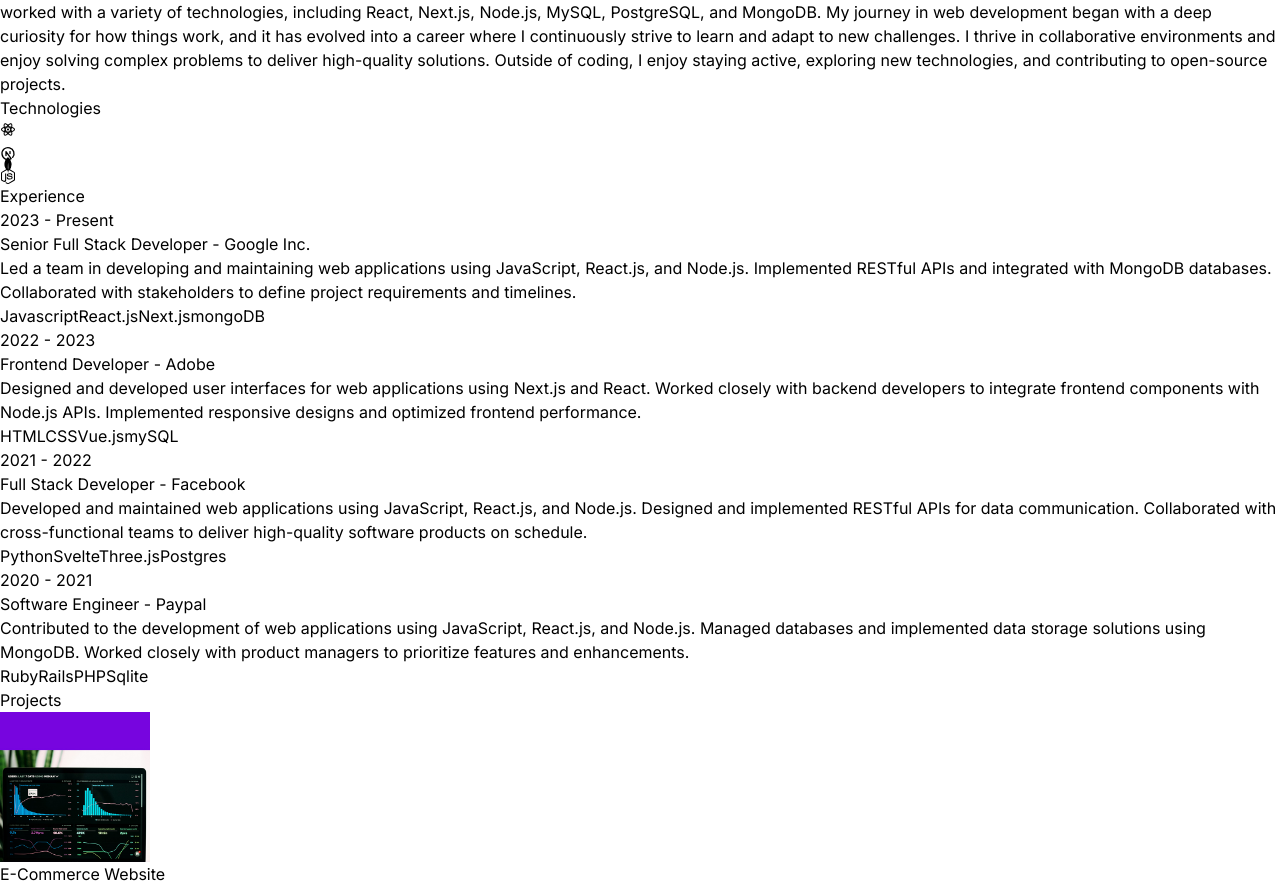
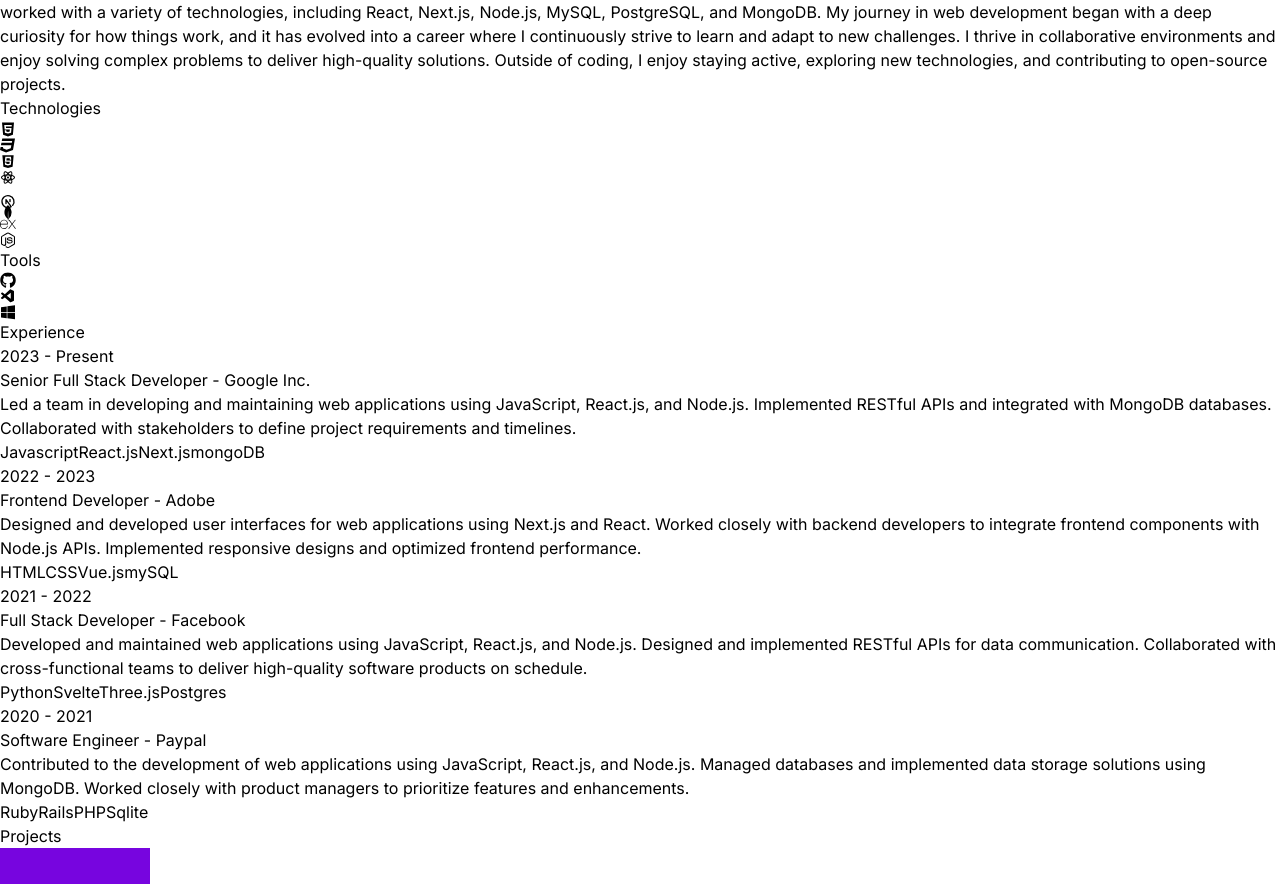
Before and after one commit to Rohitsalgar125/react_portfolio_tailwind, a React (Vite) app: page / in a window 1280 px wide. Shown: the part 1384-2268 px from the top of the page. Built offline with nearby package versions, Linux system fonts and the light colour scheme.

Commit message:
technologies updated

```diff
--- a/src/components/Technologies.jsx
+++ b/src/components/Technologies.jsx
@@ -1,9 +1,11 @@
 import { motion } from "framer-motion";
 import React from "react";
-import { FaNodeJs } from "react-icons/fa";
+import { DiJavascript } from "react-icons/di";
+import { FaCss3, FaGithub, FaHtml5, FaNodeJs, FaWindows } from "react-icons/fa";
 import { RiReactjsLine } from "react-icons/ri";
-import { SiMongodb } from "react-icons/si";
+import { SiExpress, SiMongodb } from "react-icons/si";
 import { TbBrandNextjs } from "react-icons/tb";
+import { VscVscode } from "react-icons/vsc";
 
 const iconVariants = (duration) => ({
   initial: { y: -10 },
@@ -41,6 +43,30 @@
           animate="animate"
           className="rounded-2xl border-4 border-neutral-800 "
         >
+          <FaHtml5 className="text-7xl text-orange-700" />
+        </motion.div>
+        <motion.div
+          variants={iconVariants(2.5)}
+          initial="initial"
+          animate="animate"
+          className="rounded-2xl border-4 border-neutral-800 "
+        >
+          <FaCss3 className="text-7xl text-yellow-400" />
+        </motion.div>
+        <motion.div
+          variants={iconVariants(2.5)}
+          initial="initial"
+          animate="animate"
+          className="rounded-2xl border-4 border-neutral-800 "
+        >
+          <DiJavascript className="text-7xl text-yellow-700" />
+        </motion.div>
+        <motion.div
+          variants={iconVariants(2.5)}
+          initial="initial"
+          animate="animate"
+          className="rounded-2xl border-4 border-neutral-800 "
+        >
           <RiReactjsLine className="text-7xl text-cyan-700" />
         </motion.div>
         <motion.div
@@ -49,7 +75,7 @@
           animate="animate"
           className="rounded-2xl border-4 border-neutral-800 "
         >
-          <TbBrandNextjs className="text-7xl text-cyan-700" />
+          <TbBrandNextjs className="text-7xl text-black-700" />
         </motion.div>
         <motion.div
           variants={iconVariants(3.5)}
@@ -65,7 +91,63 @@
           animate="animate"
           className="rounded-2xl border-4 border-neutral-800 "
         >
+          <SiExpress className="text-7xl text-black-500" />
+        </motion.div>
+        <motion.div
+          variants={iconVariants(4)}
+          initial="initial"
+          animate="animate"
+          className="rounded-2xl border-4 border-neutral-800 "
+        >
           <FaNodeJs className="text-7xl text-green-500" />
+        </motion.div>
+      </motion.div>
+      <motion.div
+        whileInView={{ opacity: 1, x: 0 }}
+        initial={{ opacity: 0, x: -100 }}
+        transition={{ duration: 1.5 }}
+        className="flex flex-col justify-center items-center gap-2 my-10"
+      >
+        <motion.h4
+          whileInView={{ opacity: 1, x: 0 }}
+          initial={{ opacity: 0, x: -100 }}
+          transition={{ duration: 0.5 }}
+          className=" text-center text-2xl"
+        >
+          Tools
+        </motion.h4>
+        <motion.div
+          whileInView={{ opacity: 1, x: 0 }}
+          initial={{ opacity: 0, x: -100 }}
+          transition={{ duration: 1.5 }}
+          className="flex flex-wrap items-center justify-center gap-4 m-4 "
+        >
+          <motion.div
+            variants={iconVariants(4)}
+            initial="initial"
+            animate="animate"
+            className="rounded-2xl border-4 border-neutral-800 "
+          >
+            <FaGithub className="text-7xl text-gray-500" />
+          </motion.div>
+          <motion.div
+            variants={iconVariants(4)}
+            initial="initial"
+            animate="animate"
+            className="rounded-2xl border-4 border-neutral-800 "
+          >
+            <VscVscode
+ className="text-7xl text-blue-400" />
+          </motion.div>
+          <motion.div
+            variants={iconVariants(4)}
+            initial="initial"
+            animate="animate"
+            className="rounded-2xl border-4 border-neutral-800 "
+          >
+            <FaWindows
+ className="text-7xl text-blue-400" />
+          </motion.div>
         </motion.div>
       </motion.div>
     </div>
```
